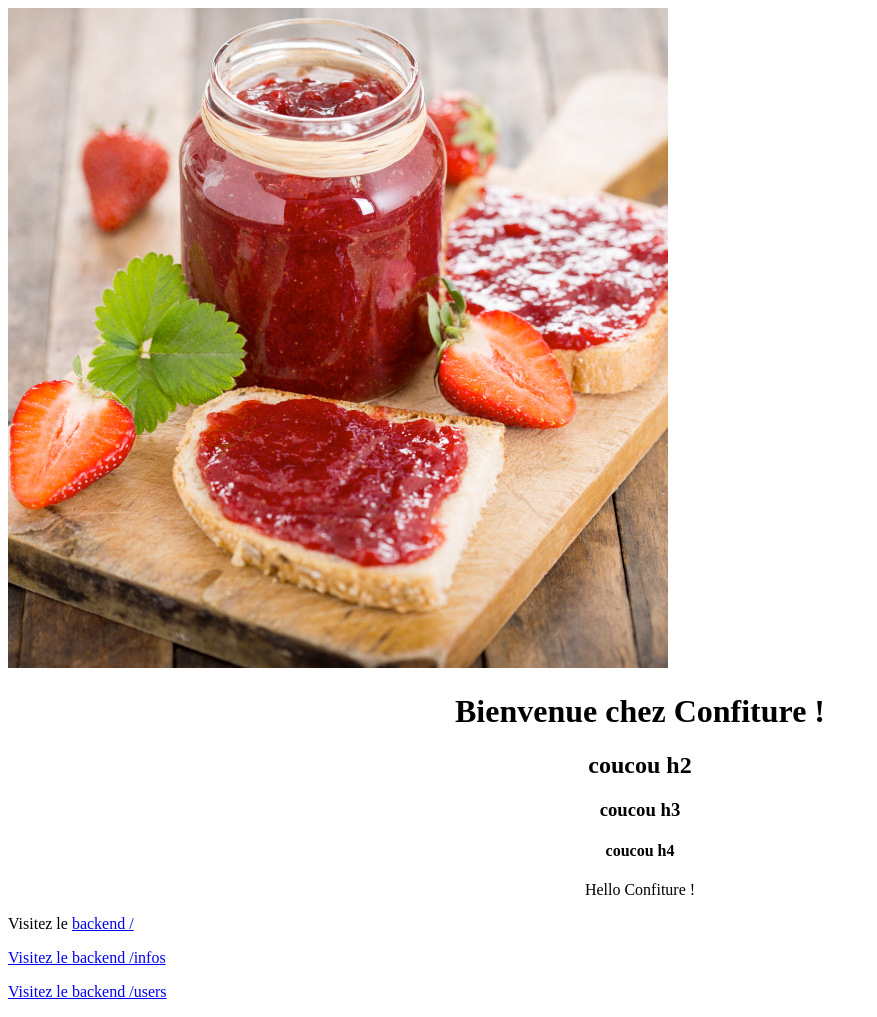
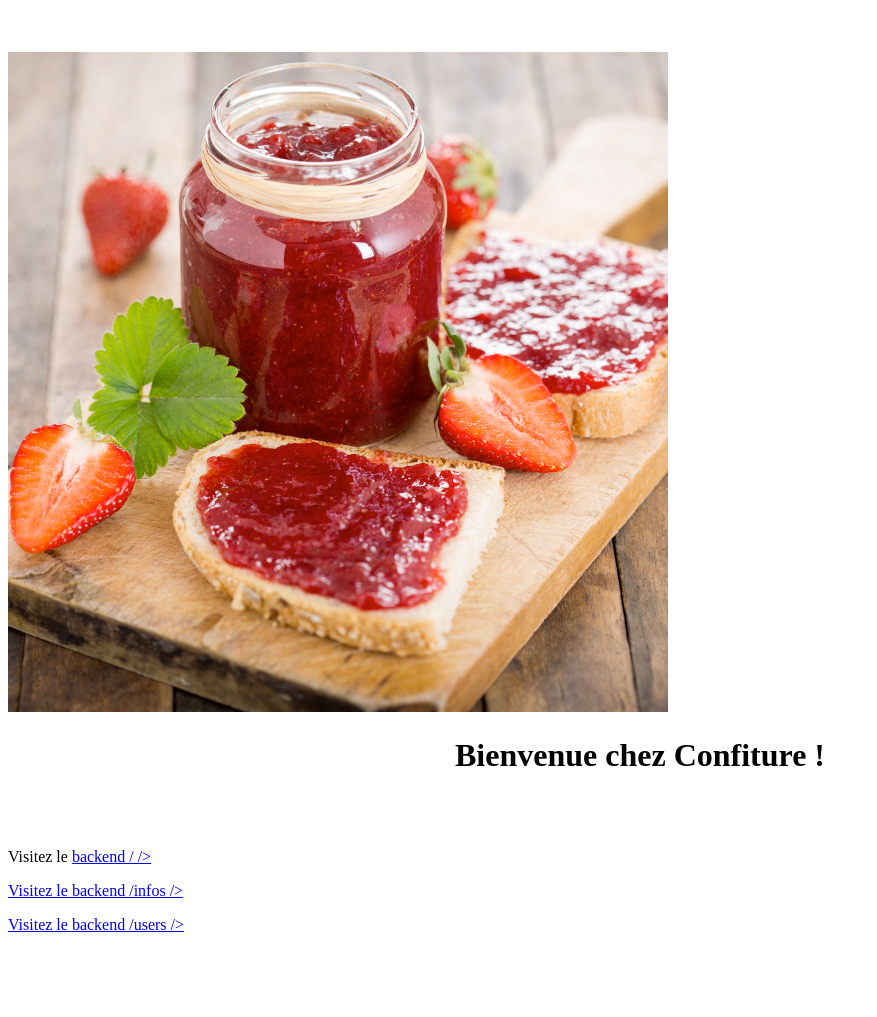
Before and after one commit to DISIC/DesignGouv-Confiture, a plain HTML site: page frontend/webapp/index.html in a window 1280 px wide. Shown: the whole page, without its empty margins (0-877 px from the left). After the commit the page ends 950 px from the top, so only its background shows below. Drawn offline with Linux system fonts and the light colour scheme.

Commit message:
in progress

```diff
--- a/frontend/webapp/index.html
+++ b/frontend/webapp/index.html
@@ -4,14 +4,12 @@
         <title>Confiture</title>
     </head>
     <body>
-        <img src="/images/confiture.jpg" alt="Confiture" class="center">
+        <p><br /><br />
+        <img src="/images/confiture.jpg" alt="Confiture" style="text-align:center">
         <h1 style="text-align:center">Bienvenue chez Confiture !</h1>
-        <h2 style="text-align:center">coucou h2</h2>
-        <h3 style="text-align:center">coucou h3</h3>
-        <h4 style="text-align:center">coucou h4</h4>
-        <p style="text-align:center">Hello Confiture !</p>
-        <p>Visitez le <a href="/api/v1/" target="_blank">backend /</p>
-        <p>Visitez le <a href="/api/v1/infos" target="_blank">backend /infos</p>
-        <p>Visitez le <a href="/api/v1/users" target="_blank">backend /users</p>
+        <p><br /><br />
+            <p>Visitez le <a href="/api/v1/" target="_blank">backend / /></p>
+            <p>Visitez le <a href="/api/v1/infos" target="_blank">backend /infos /></p>
+            <p>Visitez le <a href="/api/v1/users" target="_blank">backend /users /></p>
     </body>
 </html>
```
